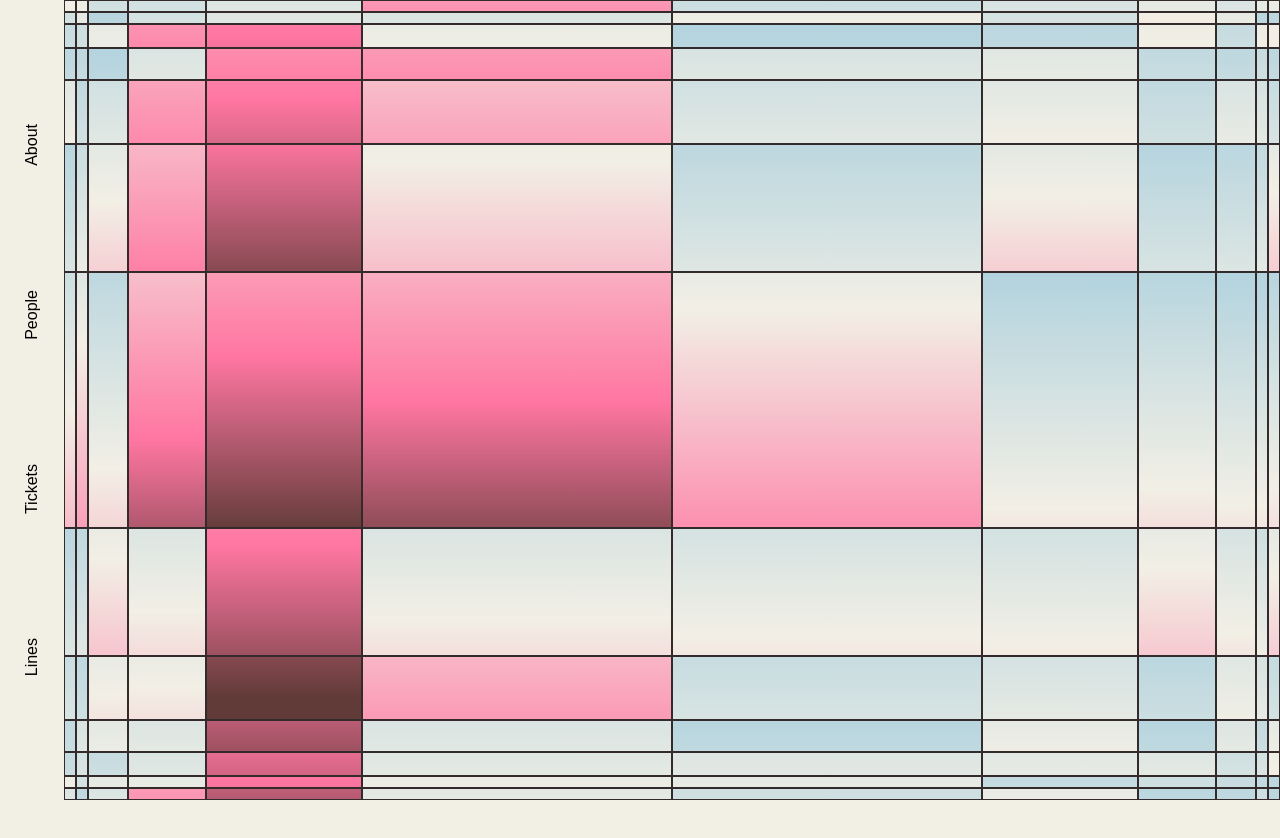
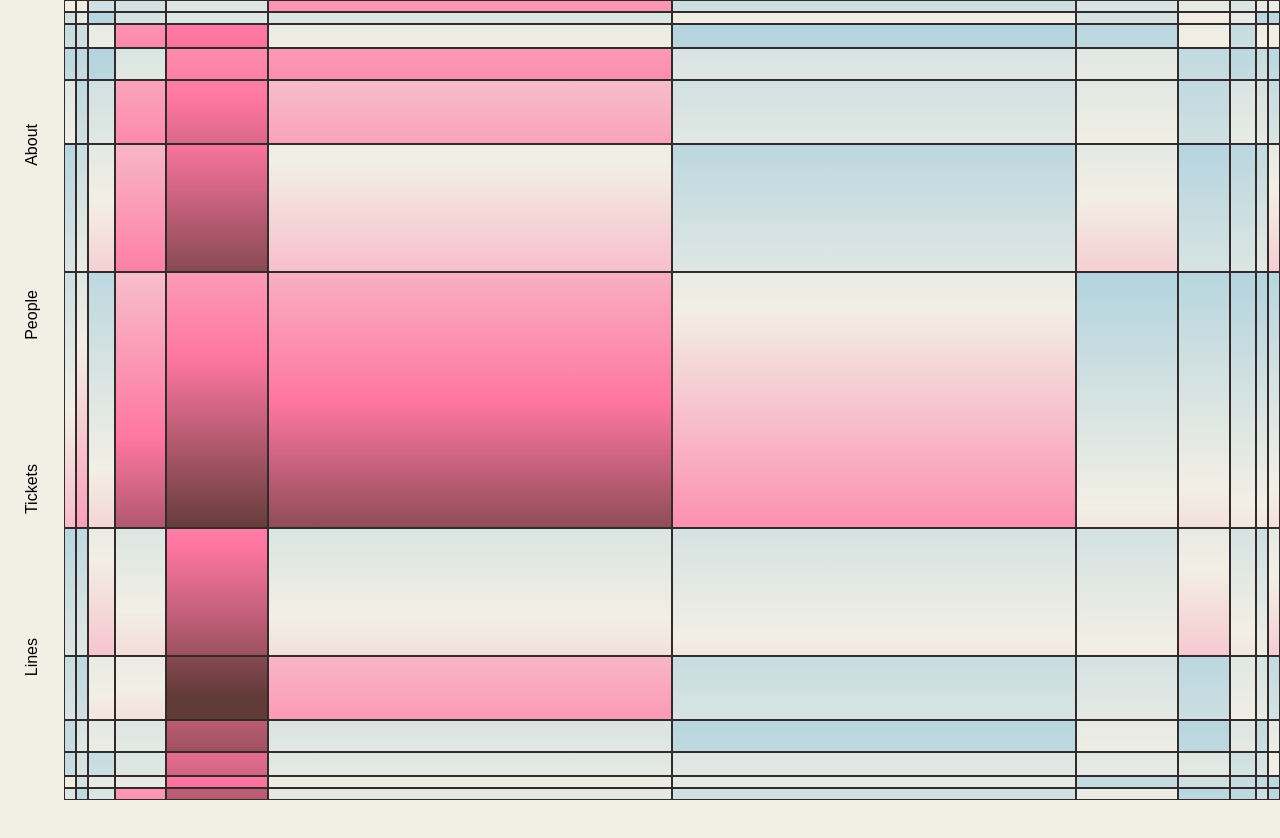
Before and after one commit to lunar-gala/2026-fable, a Next.js app: page / in a window 1280 px wide. Shown: the top 838 px of the page. Built offline with nearby package versions, Linux system fonts and the light colour scheme; a web font is replaced by a local one.

Commit message:
tried to fix sizing on scroll animation

```diff
--- a/src/app/components/Landing/LandingAnimation.css
+++ b/src/app/components/Landing/LandingAnimation.css
@@ -13,8 +13,10 @@
 }
 
 .half-eighth {
-  width: 25%;
+  width: 50%;
+
 }
 .full-full {
-  width: 50%;
+  width: 100%;
+  flex-basis:100%;
 }
--- a/src/app/components/Landing/LandingAnimation.tsx
+++ b/src/app/components/Landing/LandingAnimation.tsx
@@ -135,8 +135,8 @@ const sizeWidthMap = {
     smallhalf: "12px",
     smallquarter: "12px",
     smallsmall: "12px",
-    halfeighth: "25%",
-    fullfull: "50%",
+    halfeighth: "50%",
+    fullfull: "100%",
 };
 
 const nextSizeWidthMap = {
```
